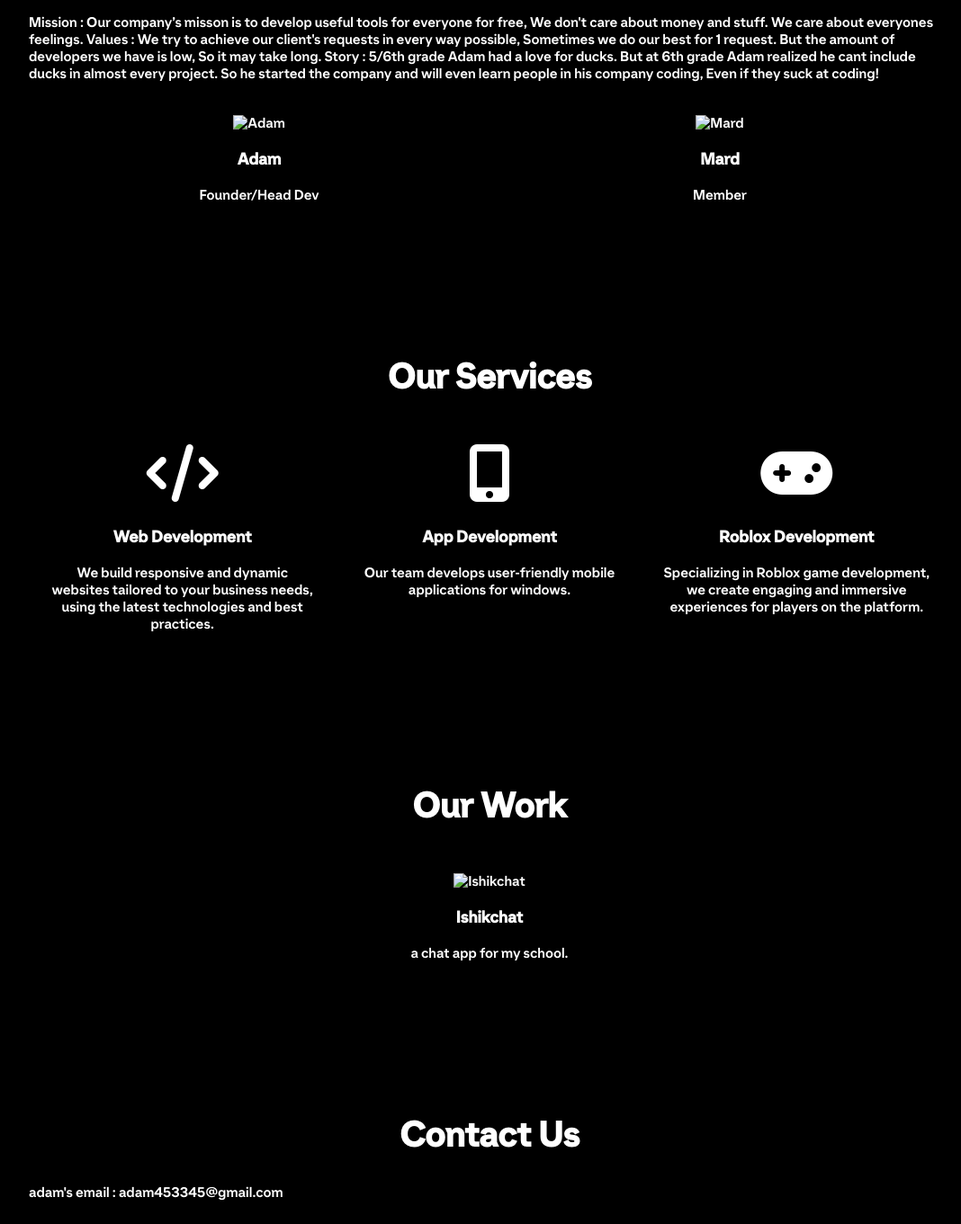
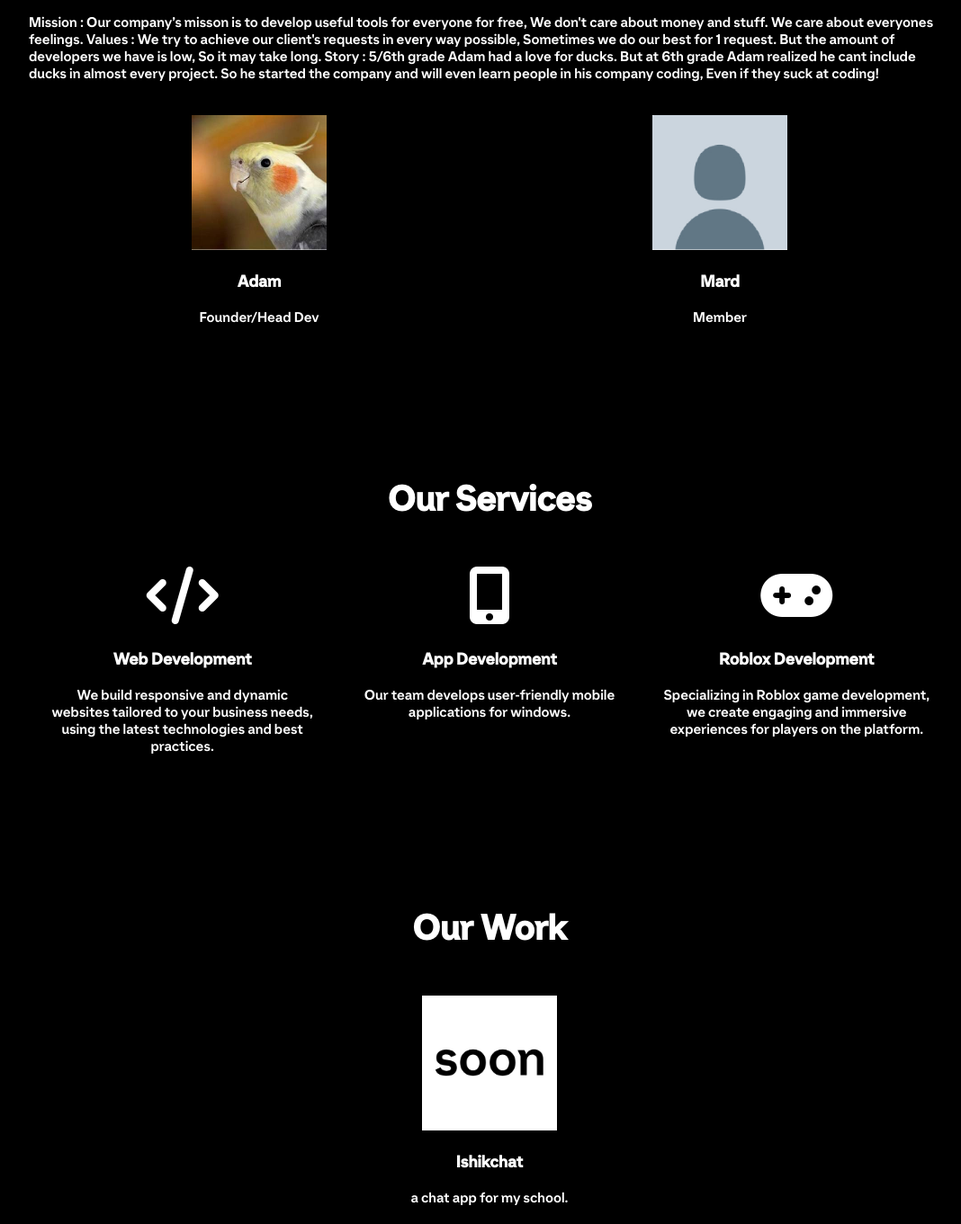
Before and after one commit to byfontechnologies/byfontechnologies.github.io, a plain HTML site: page index.html in a window 1280 px wide. Shown: the part 1060-2421 px from the top of the page at 90% size, without its empty margins (96-1164 px from the left). Drawn offline with Linux system fonts and the light colour scheme.

Commit message:
Update index.html

```diff
--- a/index.html
+++ b/index.html
@@ -49,12 +49,12 @@
                     So he started the company and will even learn people in his company coding, Even if they suck at coding!</p>
                 <div class="team">
                     <div class="team-member">
-                        <img src="members/adamicon.jpg" alt="Adam">
+                        <img src="adamicon.jpg" alt="Adam">
                         <h3>Adam</h3>
                         <p>Founder/Head Dev</p>
                     </div>
                     <div class="team-member">
-                        <img src="members/default.jpg" alt="Mard">
+                        <img src="default.jpg" alt="Mard">
                         <h3>Mard</h3>
                         <p>Member</p>
                     </div>
@@ -95,7 +95,7 @@
                 <h2>Our Work</h2>
                 <div class="portfolio-items">
                     <div class="portfolio-item">
-                        <img src="projects/soon.jpg" alt="Ishikchat">
+                        <img src="soon.jpg" alt="Ishikchat">
                         <h3>Ishikchat</h3>
                         <p>a chat app for my school.</p>
                     </div>
```
